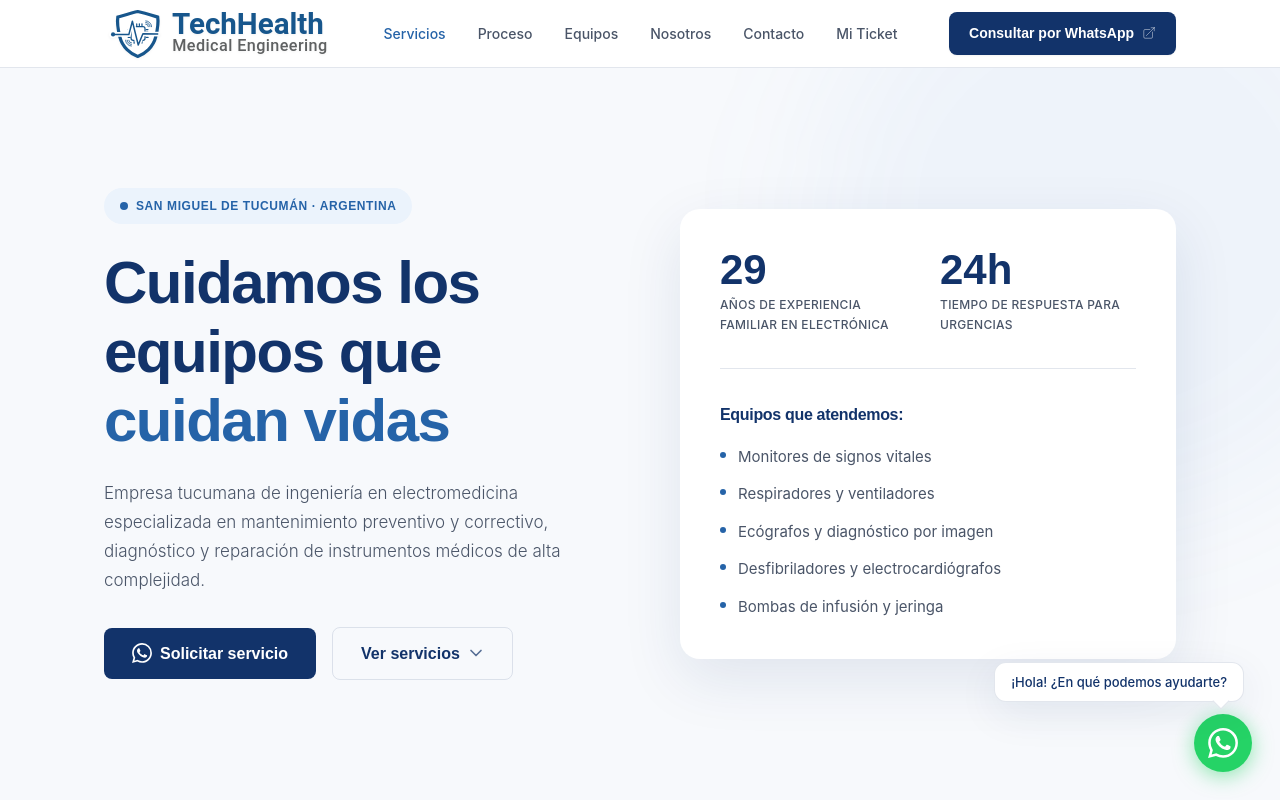
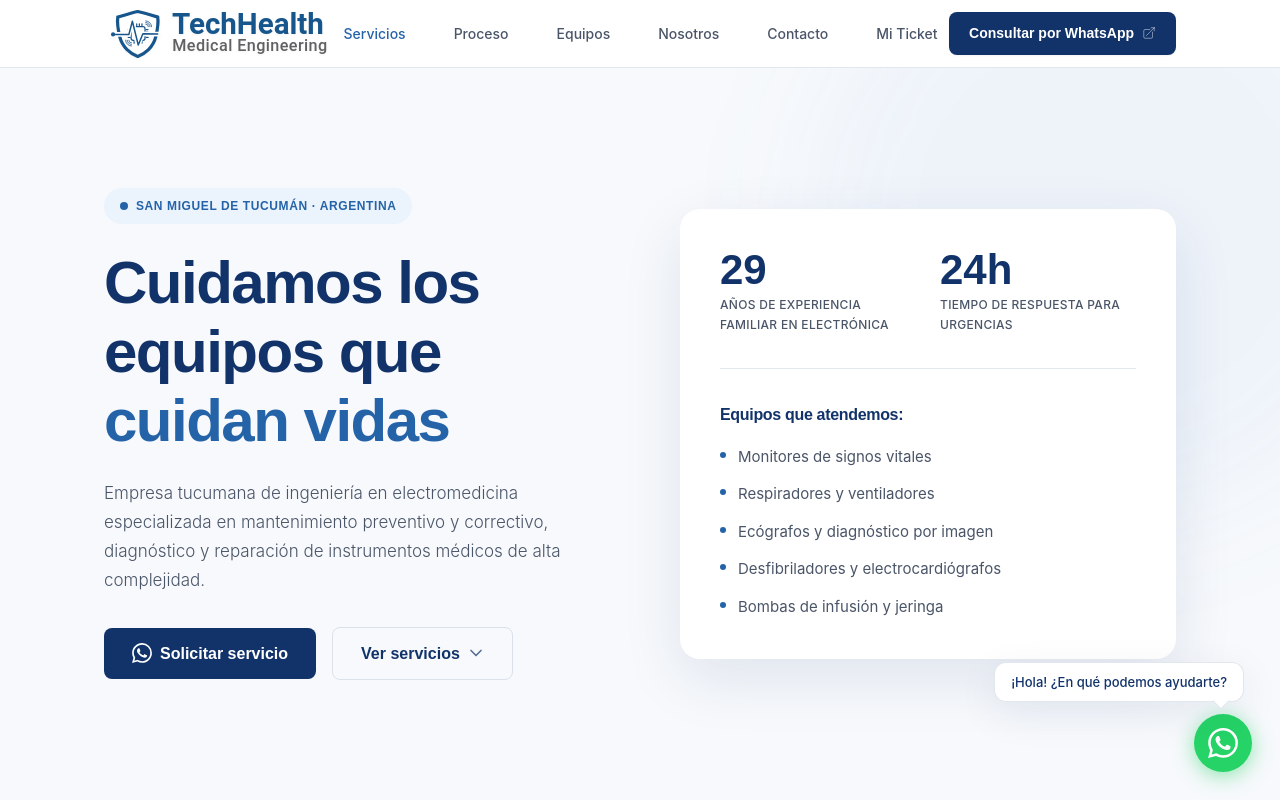
Before and after one commit to saliprandi/tech-health, an Astro site: page / in a window 1280 px wide. Shown: the top 800 px of the page. Built offline with nearby package versions, Linux system fonts and the light colour scheme; Astro itself is replaced by a stand-in of ours.

Commit message:
Aumentar espaciado entre links del nav
Cambia gap-8 (32px) por gap-12 (48px) entre las categorías del
menú de navegación desktop para mejor legibilidad.

Generated with [Devin](https://devin.ai)

Co-Authored-By: Devin <158243242+devin-ai-integration[bot]@users.noreply.github.com>

```diff
--- a/src/components/Nav.astro
+++ b/src/components/Nav.astro
@@ -11,7 +11,7 @@ import { CONFIG } from '../data/config';
     </a>
 
     <!-- Desktop Links -->
-    <ul class="hidden md:flex items-center gap-8">
+    <ul class="hidden md:flex items-center gap-12">
       <li><a href="#servicios" class="nav-link font-body font-medium text-[14px] text-text-soft hover:text-navy transition-colors">Servicios</a></li>
       <li><a href="#proceso" class="nav-link font-body font-medium text-[14px] text-text-soft hover:text-navy transition-colors">Proceso</a></li>
       <li><a href="#equipos" class="nav-link font-body font-medium text-[14px] text-text-soft hover:text-navy transition-colors">Equipos</a></li>
```
